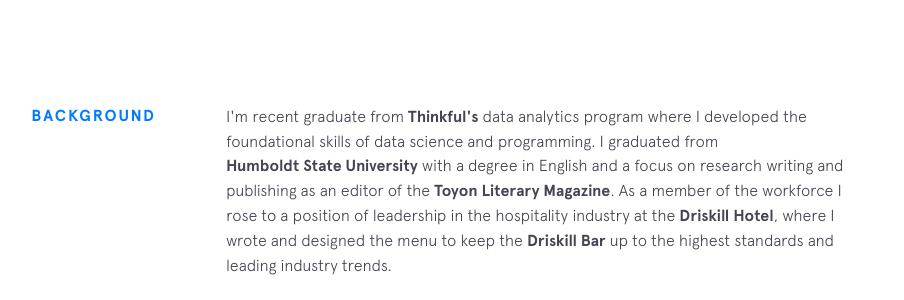
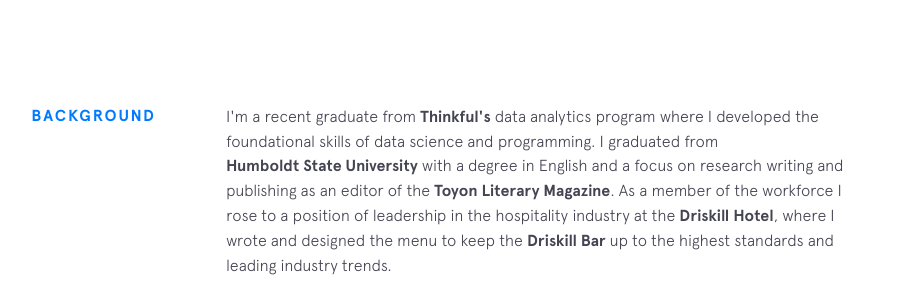
Before and after one commit to bchiang7/bchiang7.github.io, a Jekyll site: the page built from index.html, in a window 1280 px wide and 900 px high, scrolled down 743 px. Shown: the part 153-453 px from the top of the window, without its empty margins (224-1128 px from the left). Built offline with Jekyll 4.4.1, drawn with Linux system fonts in a browser that asks for light colours; nearby versions of some CDN libraries.

```diff
--- a/_includes/background.html
+++ b/_includes/background.html
@@ -2,7 +2,7 @@
   <div class="section__title">Background</div>
   <div class="section__content">
     <p>
-      I'm recent graduate from
+      I'm a recent graduate from
       <a class="underline-link" href="https://www.thinkful.com/" target="_blank">Thinkful's</a> data analytics program where I developed the foundational skills of data science and programming. I graduated from
       <a class="underline-link" href="https://www.humboldt.edu/" target="_blank">Humboldt State University</a> with a degree in English and a focus on research writing and publishing as an editor of the
       <a class="underline-link" href="https://www.toyonliterarymagazine.org/" target="_blank">Toyon Literary Magazine</a>. As a member of the workforce I rose to a position of leadership in the hospitality industry at the
```
